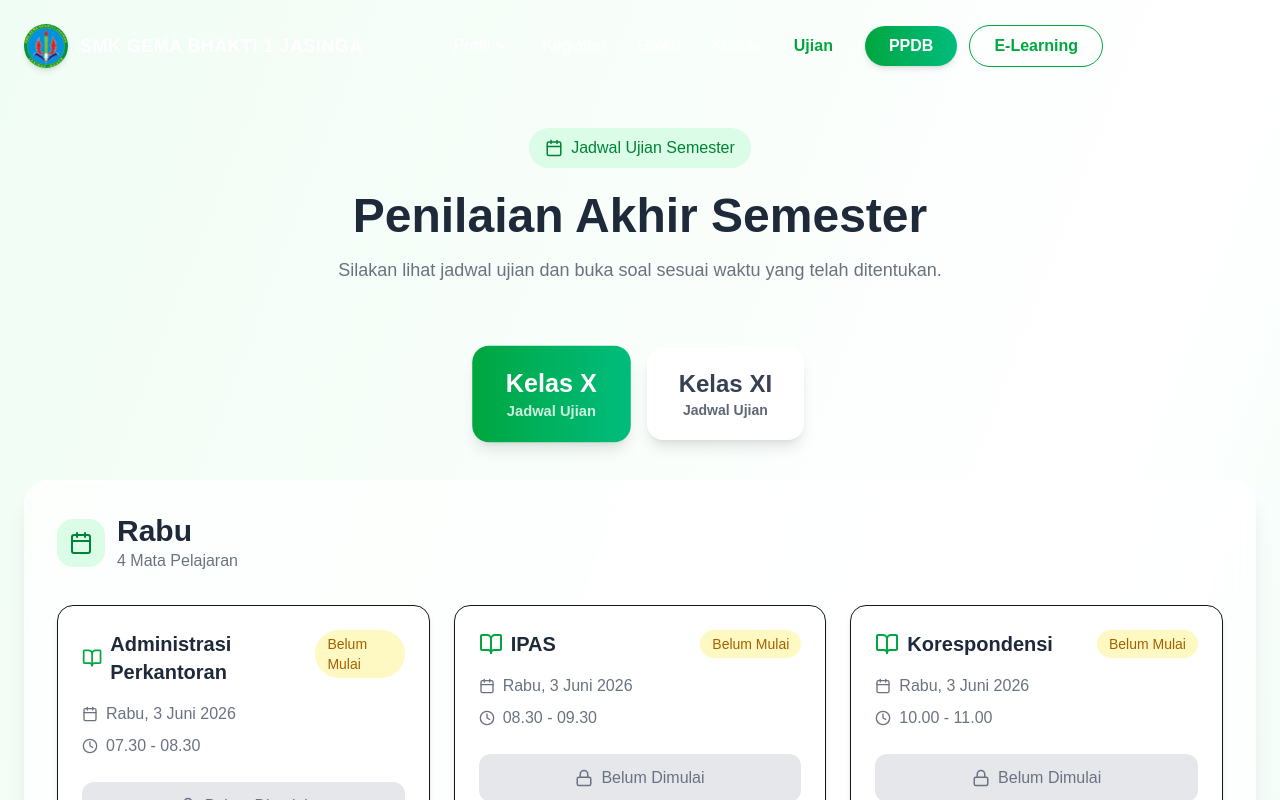
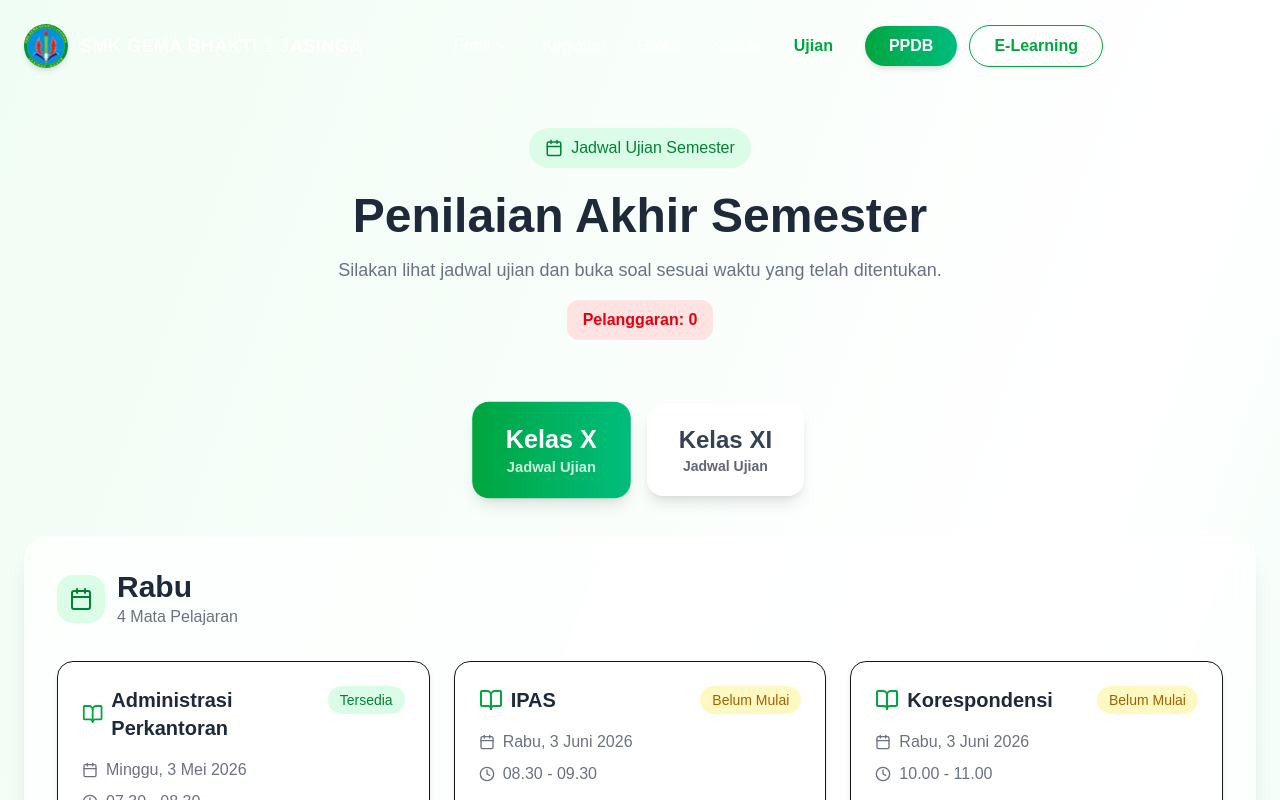
Before and after one commit to Dimas712/smk-gema-bhakti, a Next.js app: page /ujian in a window 1280 px wide. Shown: the top 800 px of the page. Built offline with nearby package versions, Linux system fonts and the light colour scheme.

Commit message:
menambahkan alert ujian

```diff
--- a/src/app/(website)/ujian/page.jsx
+++ b/src/app/(website)/ujian/page.jsx
@@ -1,18 +1,23 @@
 "use client";
 
-import { useEffect, useState } from "react";
+import { useEffect, useState, useRef } from "react";
 import {
   Calendar,
   Clock,
   BookOpen,
   Lock,
   FileText,
+  X
 } from "lucide-react";
 import jadwalUjian from "@/data/jadwalUjian";
+import Swal from "sweetalert2";
 
 export default function UjianPage() {
   const [now, setNow] = useState(new Date());
   const [kelasAktif, setKelasAktif] = useState("X");
+  const [fileAktif, setFileAktif] = useState(null);
+  const [jumlahPelanggaran, setJumlahPelanggaran] = useState(0);
+  const halamanSudahAktif = useRef(false);
 
   useEffect(() => {
     const interval = setInterval(() => {
@@ -21,6 +26,134 @@ export default function UjianPage() {
 
     return () => clearInterval(interval);
   }, []);
+
+    useEffect(() => {
+
+      const audio = new Audio("/warning.mp3");
+
+      // tandai bahwa halaman sudah aktif sesudah render awal
+      const timer = setTimeout(() => {
+        halamanSudahAktif.current = true;
+      }, 2000);
+
+      const handleVisibility = () => {
+
+        // jangan proses saat halaman baru pertama dibuka
+        if (!halamanSudahAktif.current) return;
+
+        if (document.visibilityState === "hidden") {
+
+          setJumlahPelanggaran((prev) => {
+
+            const total = prev + 1;
+
+            if (total === 1) {
+
+              Swal.fire({
+                icon: "warning",
+                title: "Peringatan!",
+                text: "Anda terdeteksi keluar dari halaman ujian.",
+                confirmButtonColor: "#16a34a"
+              });
+
+            }
+
+            if (total === 2) {
+
+              audio.play();
+
+              Swal.fire({
+                icon: "error",
+                title: "Peringatan Kedua",
+                text: "Anda kembali meninggalkan halaman ujian.",
+                confirmButtonColor: "#dc2626"
+              });
+
+            }
+
+            if (total >= 3) {
+
+              audio.play();
+
+              Swal.fire({
+                icon: "error",
+                title: "Batas Pelanggaran Tercapai",
+                text: `Total pelanggaran: ${total}`,
+                confirmButtonColor: "#991b1b"
+              });
+
+            }
+
+            return total;
+
+          });
+
+        }
+
+      };
+
+      document.addEventListener(
+        "visibilitychange",
+        handleVisibility
+      );
+
+      return () => {
+        clearTimeout(timer);
+
+        document.removeEventListener(
+          "visibilitychange",
+          handleVisibility
+        );
+      };
+
+    }, []);
+
+  useEffect(() => {
+  const audio = new Audio("/warning.mp3");
+
+  const handleFullscreen = () => {
+
+    // abaikan jika PDF belum dibuka
+    if (!fileAktif) return;
+
+    if (!document.fullscreenElement) {
+
+      setJumlahPelanggaran((prev) => {
+
+        const total = prev + 1;
+
+        audio.play();
+
+        Swal.fire({
+          icon: "warning",
+          title: "Peringatan!",
+          text: "Anda keluar dari mode ujian fullscreen.",
+          confirmButtonColor: "#dc2626"
+        });
+
+        return total;
+
+      });
+
+    }
+
+  };
+
+  document.addEventListener(
+    "fullscreenchange",
+    handleFullscreen
+  );
+
+  return () => {
+
+    document.removeEventListener(
+      "fullscreenchange",
+      handleFullscreen
+    );
+
+  };
+
+}, [fileAktif]);
 
   return (
     <main className="relative overflow-hidden min-h-screen bg-gradient-to-br from-green-50 via-white to-emerald-100">
@@ -42,6 +175,19 @@ export default function UjianPage() {
           <p className="text-gray-500 text-lg max-w-2xl mx-auto">
             Silakan lihat jadwal ujian dan buka soal sesuai waktu yang telah ditentukan.
           </p>
+
+          <div className="
+          inline-flex mt-4
+          px-4 py-2
+          rounded-xl
+          bg-red-100
+          text-red-600
+          font-semibold
+          ">
+
+            Pelanggaran: {jumlahPelanggaran}
+
+          </div>
 
         </div>
 
@@ -225,23 +371,34 @@ export default function UjianPage() {
 
                 {status==="Tersedia" ? (
 
-                  <a
-                    href={item.file}
-                    target="_blank"
+              <button
+                onClick={async () => {
+
+                  setFileAktif(item.file);
+
+                  // masuk fullscreen otomatis
+                  if (!document.fullscreenElement) {
+                    try {
+                      await document.documentElement.requestFullscreen();
+                    } catch (err) {
+                      console.log("Fullscreen gagal:", err);
+                    }
+                  }
+
+                }}
                 className="
                 mt-6 w-full flex items-center
                 justify-center gap-2
                 bg-gradient-to-r
                 from-green-600 to-emerald-500
                 text-white py-3 rounded-xl
-                    font-semibold hover:scale-105 transition
+                font-semibold hover:scale-105
+                transition
                 "
               >
-
                 <FileText size={18}/>
                 Buka Soal
-
-                  </a>
+              </button>
 
                 ) : (
 
@@ -281,6 +438,74 @@ export default function UjianPage() {
 
 </div>
 
+    {fileAktif && (
+
+    <div className="
+    fixed inset-0
+    bg-black/60
+    z-50
+    flex items-center justify-center
+    p-5
+    ">
+
+      <div className="
+      bg-white rounded-3xl
+      w-full h-[90vh]
+      max-w-6xl
+      overflow-hidden
+      shadow-2xl
+      ">
+
+        {/* Header */}
+
+        <div className="
+        flex justify-between items-center
+        px-6 py-4
+        border-b
+        ">
+
+          <h2 className="font-bold text-xl">
+            Soal Ujian
+          </h2>
+
+          <button
+            onClick={() => {
+
+              setFileAktif(null);
+
+              if (document.fullscreenElement) {
+                document.exitFullscreen();
+              }
+
+            }}
+            className="
+            p-2 rounded-full
+            bg-red-500 text-white
+            hover:scale-110
+            hover:bg-red-600
+            transition
+            "
+          >
+
+            <X size={20} />
+
+          </button>
+
+        </div>
+
+        {/* PDF */}
+
+        <iframe
+          src={fileAktif}
+          className="w-full h-full"
+        />
+
+      </div>
+
+    </div>
+
+    )}
+
     </main>
   );
 }
--- a/src/data/jadwalUjian.jsx
+++ b/src/data/jadwalUjian.jsx
@@ -6,7 +6,7 @@ const jadwalUjian = {
         {
           nama: "Administrasi Perkantoran",
           file: "/soal/ADM.pdf",
-          mulai: "2026-06-03T07:30:00",
+          mulai: "2026-05-03T07:30:00",
           selesai: "2026-06-03T08:30:00",
         },
         {
```
Lines whose indentation alone changed are shown as unchanged.
